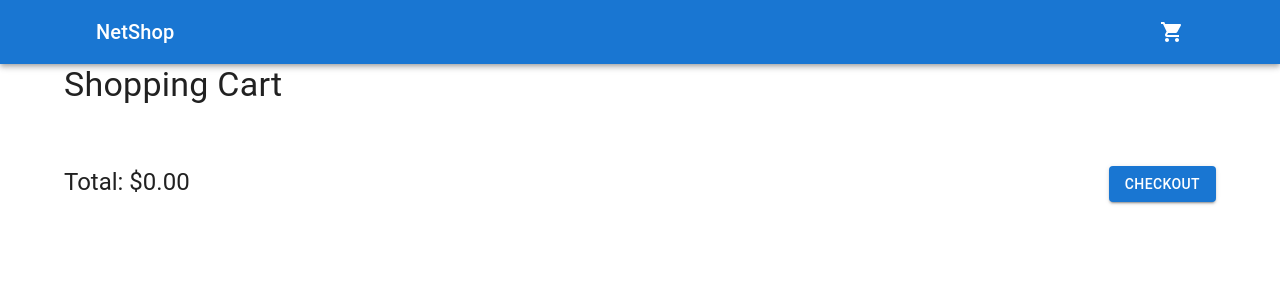
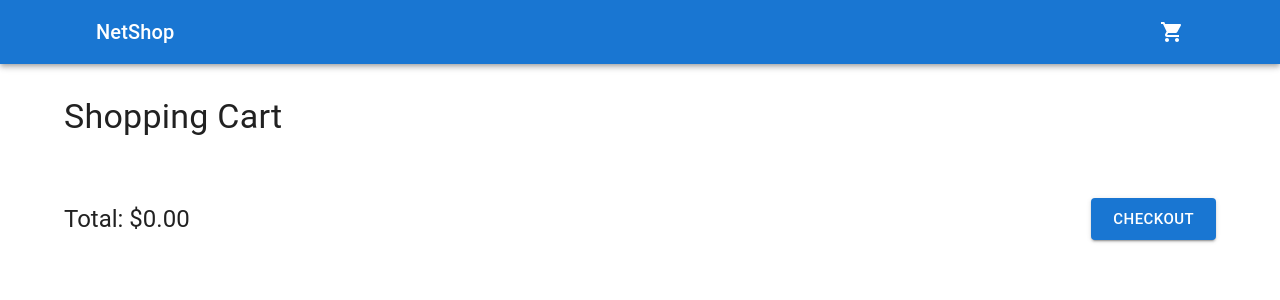
Before and after one commit to rmkofficial/netshop, a Next.js app: page /cart in a window 1280 px wide. Shown: the top 300 px of the page. Built offline with nearby package versions, Linux system fonts and the light colour scheme.

Commit message:
Update Cart component and add dynamic import

```diff
--- /dev/null
+++ b/src/components/Cart.tsx
@@ -0,0 +1,94 @@
+import React from "react";
+import {
+  Container,
+  Typography,
+  List,
+  ListItem,
+  ListItemText,
+  IconButton,
+  Box,
+  Button,
+  Divider,
+} from "@mui/material";
+import AddIcon from "@mui/icons-material/Add";
+import RemoveIcon from "@mui/icons-material/Remove";
+import DeleteIcon from "@mui/icons-material/Delete";
+import { useCart } from "../context/CartContext";
+
+const Cart = () => {
+  const { state, dispatch } = useCart();
+
+  const handleAddQuantity = (id: number) => {
+    dispatch({ type: "INCREASE_QUANTITY", id });
+  };
+
+  const handleRemoveQuantity = (id: number) => {
+    dispatch({ type: "DECREASE_QUANTITY", id });
+  };
+
+  const handleDeleteItem = (id: number) => {
+    dispatch({ type: "REMOVE_FROM_CART", id });
+  };
+
+  const getTotalPrice = () => {
+    return state.items
+      .reduce((total, item) => total + item.price * item.quantity, 0)
+      .toFixed(2);
+  };
+
+  return (
+    <Container sx={{ mt: 4 }}>
+      <Typography variant="h4" gutterBottom>
+        Shopping Cart
+      </Typography>
+      <List>
+        {state.items.map((item) => (
+          <React.Fragment key={item.id}>
+            <ListItem
+              sx={{
+                display: "flex",
+                justifyContent: "space-between",
+                alignItems: "center",
+              }}
+            >
+              <ListItemText primary={item.title} secondary={`$${item.price}`} />
+              <Box sx={{ display: "flex", alignItems: "center" }}>
+                <IconButton onClick={() => handleRemoveQuantity(item.id)}>
+                  <RemoveIcon />
+                </IconButton>
+                <Typography variant="body1" component="span" sx={{ mx: 2 }}>
+                  {item.quantity}
+                </Typography>
+                <IconButton onClick={() => handleAddQuantity(item.id)}>
+                  <AddIcon />
+                </IconButton>
+                <IconButton
+                  onClick={() => handleDeleteItem(item.id)}
+                  sx={{ ml: 2 }}
+                >
+                  <DeleteIcon />
+                </IconButton>
+              </Box>
+            </ListItem>
+            <Divider />
+          </React.Fragment>
+        ))}
+      </List>
+      <Box
+        sx={{
+          display: "flex",
+          justifyContent: "space-between",
+          mt: 4,
+          alignItems: "center",
+        }}
+      >
+        <Typography variant="h5">Total: ${getTotalPrice()}</Typography>
+        <Button variant="contained" color="primary" size="large">
+          Checkout
+        </Button>
+      </Box>
+    </Container>
+  );
+};
+
+export default Cart;
--- a/src/pages/cart.tsx
+++ b/src/pages/cart.tsx
@@ -1,83 +1,14 @@
-import {
-  Container,
-  Typography,
-  List,
-  ListItem,
-  ListItemText,
-  IconButton,
-  Box,
-  Button,
-} from "@mui/material";
-import AddIcon from "@mui/icons-material/Add";
-import RemoveIcon from "@mui/icons-material/Remove";
-import DeleteIcon from "@mui/icons-material/Delete";
-import { useCart } from "../context/CartContext";
+import React from "react";
+import dynamic from "next/dynamic";
 
-const Cart = () => {
-  const { state, dispatch } = useCart();
+const Cart = dynamic(() => import("../components/Cart"), {
+  loading: () => <p>Loading...</p>,
+});
 
-  const handleAddQuantity = (id: number) => {
-    dispatch({ type: "INCREASE_QUANTITY", id });
-  };
+const CartPage = () => (
+  <div>
+    <Cart />
+  </div>
+);
 
-  const handleRemoveQuantity = (id: number) => {
-    dispatch({ type: "DECREASE_QUANTITY", id });
-  };
-
-  const handleDeleteItem = (id: number) => {
-    dispatch({ type: "REMOVE_FROM_CART", id });
-  };
-
-  const getTotalPrice = () => {
-    return state.items
-      .reduce((total, item) => total + item.price * item.quantity, 0)
-      .toFixed(2);
-  };
-
-  return (
-    <Container>
-      <Typography variant="h4" gutterBottom>
-        Shopping Cart
-      </Typography>
-      <List>
-        {state.items.map((item) => (
-          <ListItem
-            key={item.id}
-            sx={{
-              display: "flex",
-              justifyContent: "space-between",
-              alignItems: "center",
-            }}
-          >
-            <ListItemText primary={item.title} secondary={`$${item.price}`} />
-            <Box>
-              <IconButton onClick={() => handleRemoveQuantity(item.id)}>
-                <RemoveIcon />
-              </IconButton>
-              <Typography variant="body1" component="span" sx={{ mx: 2 }}>
-                {item.quantity}
-              </Typography>
-              <IconButton onClick={() => handleAddQuantity(item.id)}>
-                <AddIcon />
-              </IconButton>
-              <IconButton
-                onClick={() => handleDeleteItem(item.id)}
-                sx={{ ml: 2 }}
-              >
-                <DeleteIcon />
-              </IconButton>
-            </Box>
-          </ListItem>
-        ))}
-      </List>
-      <Box sx={{ display: "flex", justifyContent: "space-between", mt: 4 }}>
-        <Typography variant="h5">Total: ${getTotalPrice()}</Typography>
-        <Button variant="contained" color="primary">
-          Checkout
-        </Button>
-      </Box>
-    </Container>
-  );
-};
-
-export default Cart;
+export default CartPage;
```
